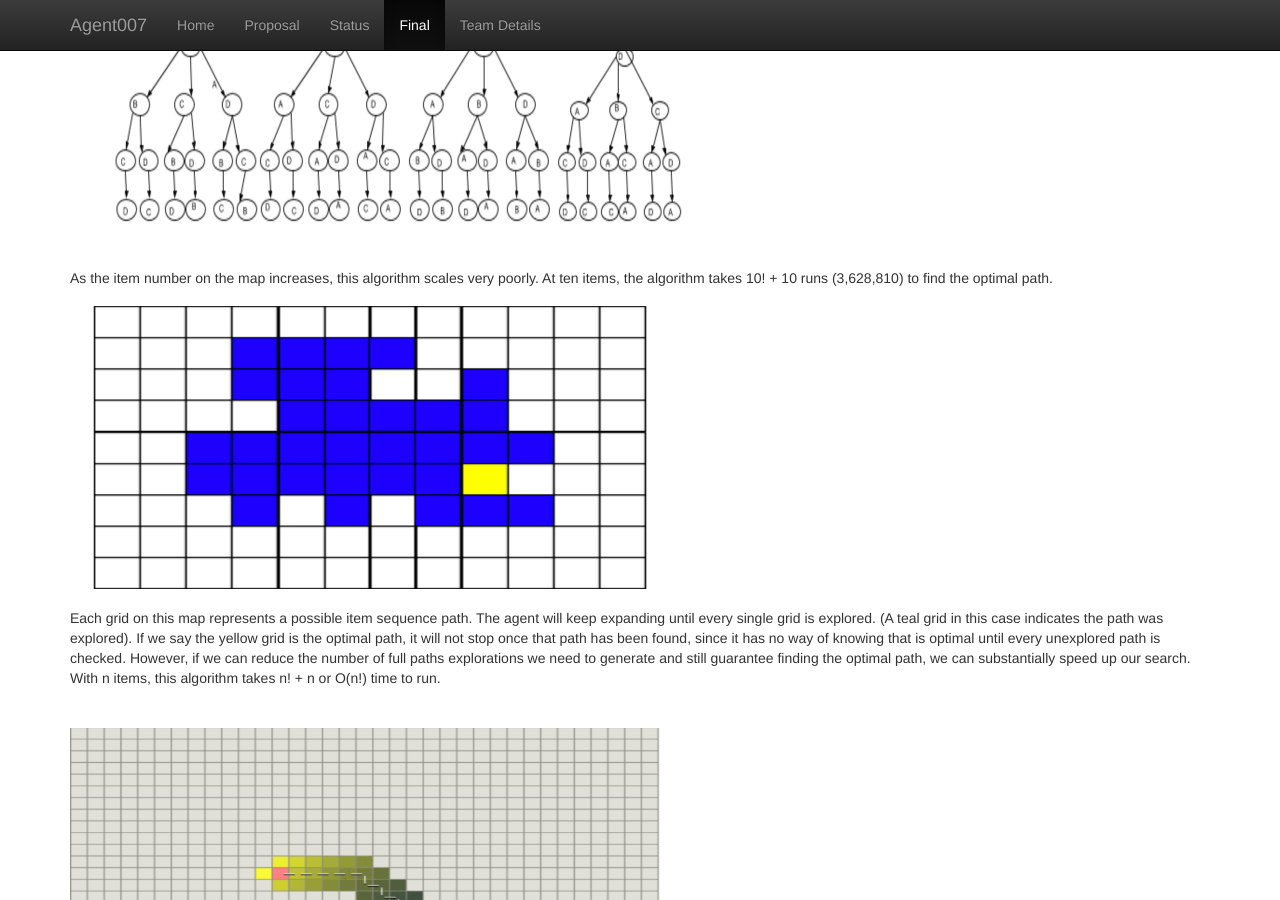
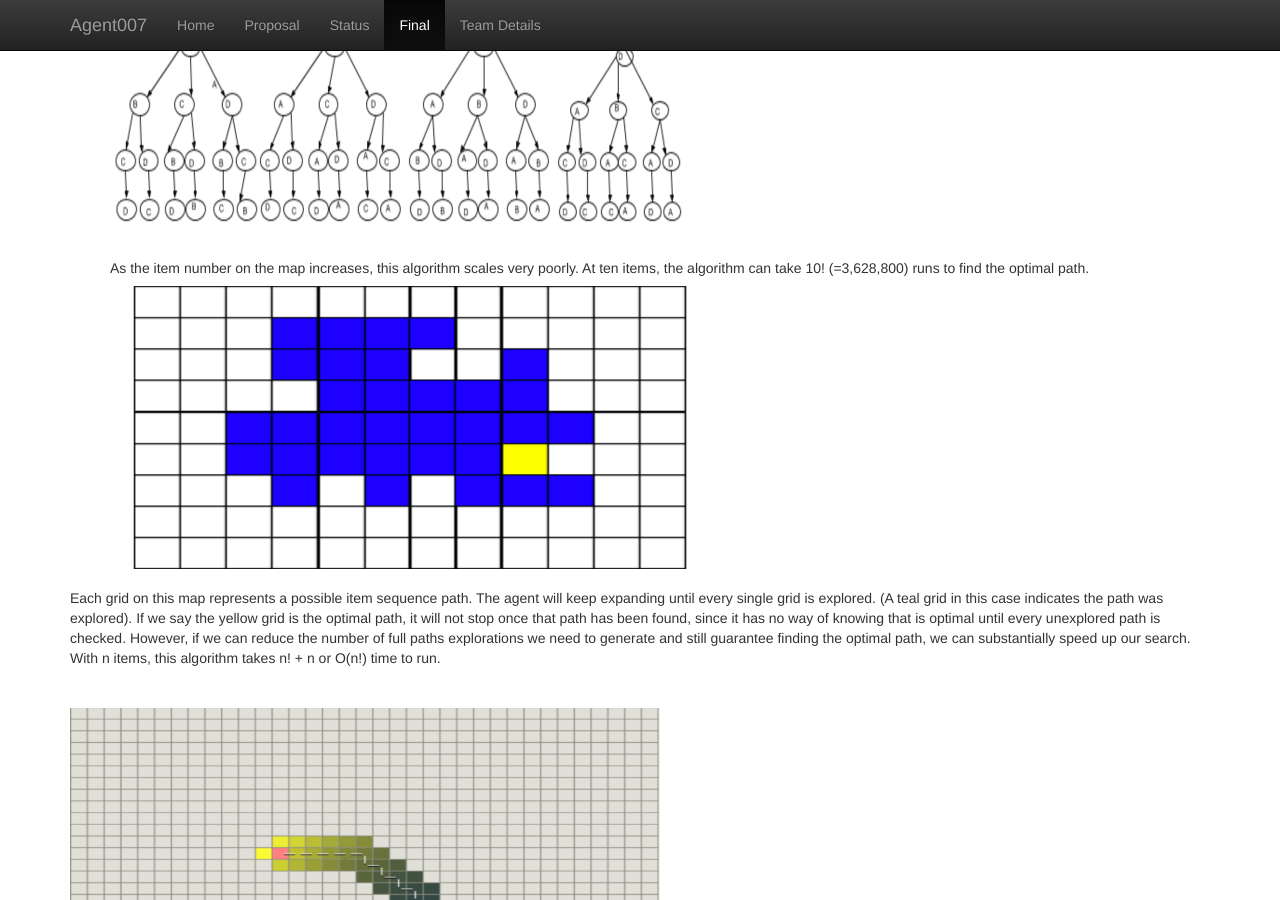
Before and after one commit to KumarHX/Agent007, a Jekyll site: the page built from docs/final.md, in a window 1280 px wide and 900 px high, scrolled down 663 px. Built offline with Jekyll 4.4.1, drawn with Linux system fonts in a browser that asks for light colours.

Commit message:
Update final.md

```diff
--- a/docs/final.md
+++ b/docs/final.md
@@ -15,16 +15,13 @@
 <br>
 
 ## Approaches:
-- Breadth First Search:<br>
+- **Breadth First Search:**<br>
 Breadth first search will always find the most optimal solution, but it will do it rather slowly. Suppose there are 4 items on the map, each of these items will get expanded out with every single other item and generate every possible path. This will lead to 4x3x2x1 = 24 different combinations of item pickups. We store the total distance travelled of each run into a list and return the lowest score as the optimal solution.
 <br>
 <a href="url"><img src="BFStree.png" align="center" height="300" width="600" ></a>
 <br>
-
-As the item number on the map increases, this algorithm scales very poorly. At ten items, the algorithm takes 10! + 10 runs (3,628,810) to find the optimal path.
+As the item number on the map increases, this algorithm scales very poorly. At ten items, the algorithm can take 10! (=3,628,800) runs to find the optimal path.
 <br>
-
-
 <a href="url"><img src="gridOne.png" align="center" height="300" width="600" ></a>
 <br>
 
```
